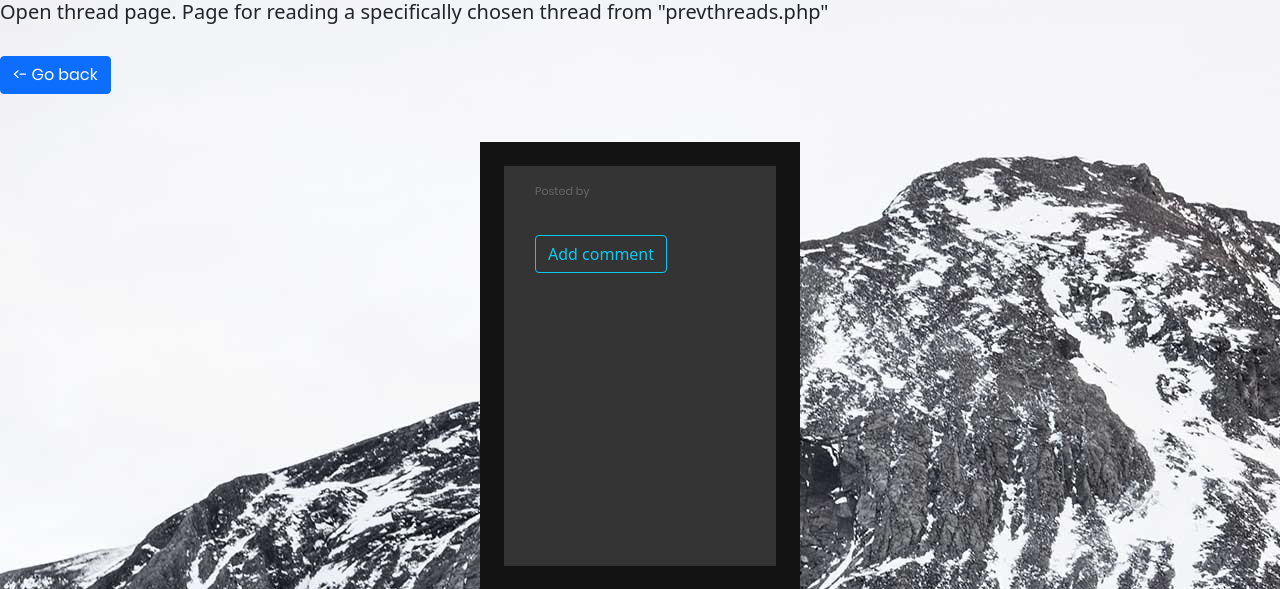
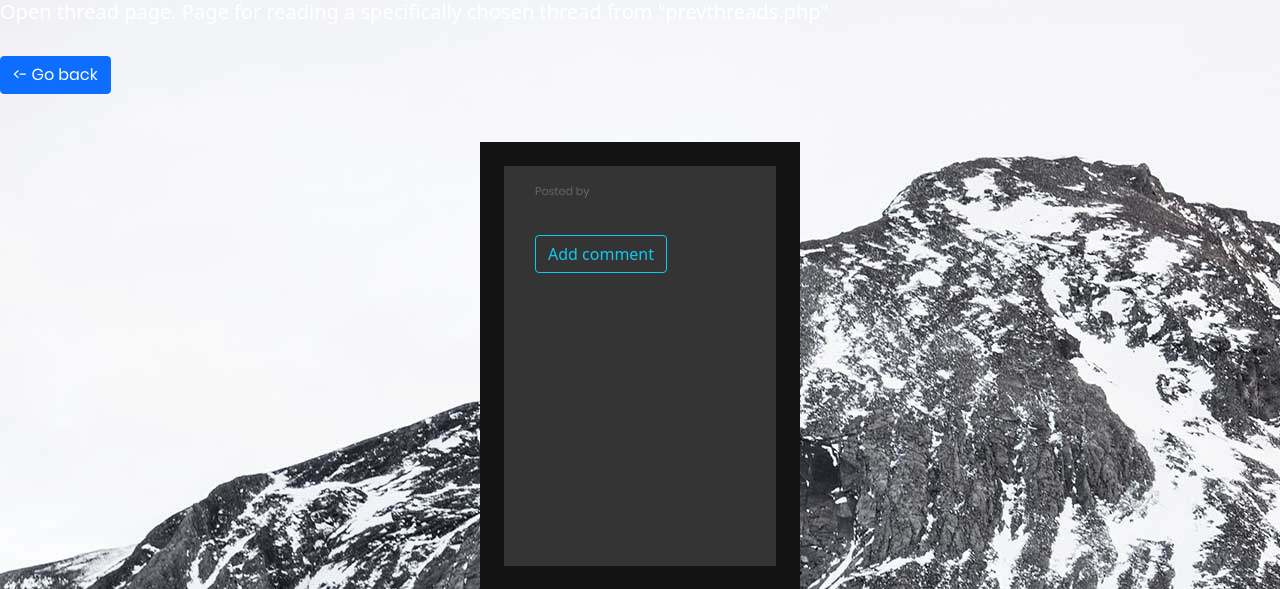
Before and after one commit to Vincentcf/FFF---Vincentcf, a PHP site: page /openthread.php in a window 1280 px wide. Shown: the top 589 px of the page. Run offline with PHP 8.4, Linux system fonts and the light colour scheme; data that the repository does not hold is empty.

Commit message:
26 april 2

```diff
--- a/openthread.php
+++ b/openthread.php
@@ -29,7 +29,7 @@
 
 </head>
 <body>
-<h5> Open thread page. Page for reading a specifically chosen thread from "prevthreads.php"</h5> <br>
+<h5 style="color:white;"> Open thread page. Page for reading a specifically chosen thread from "prevthreads.php"</h5> <br>
 
 <a class="btn btn-primary" href="prevthreads.php" role="button"><- Go back</a>
 
```
